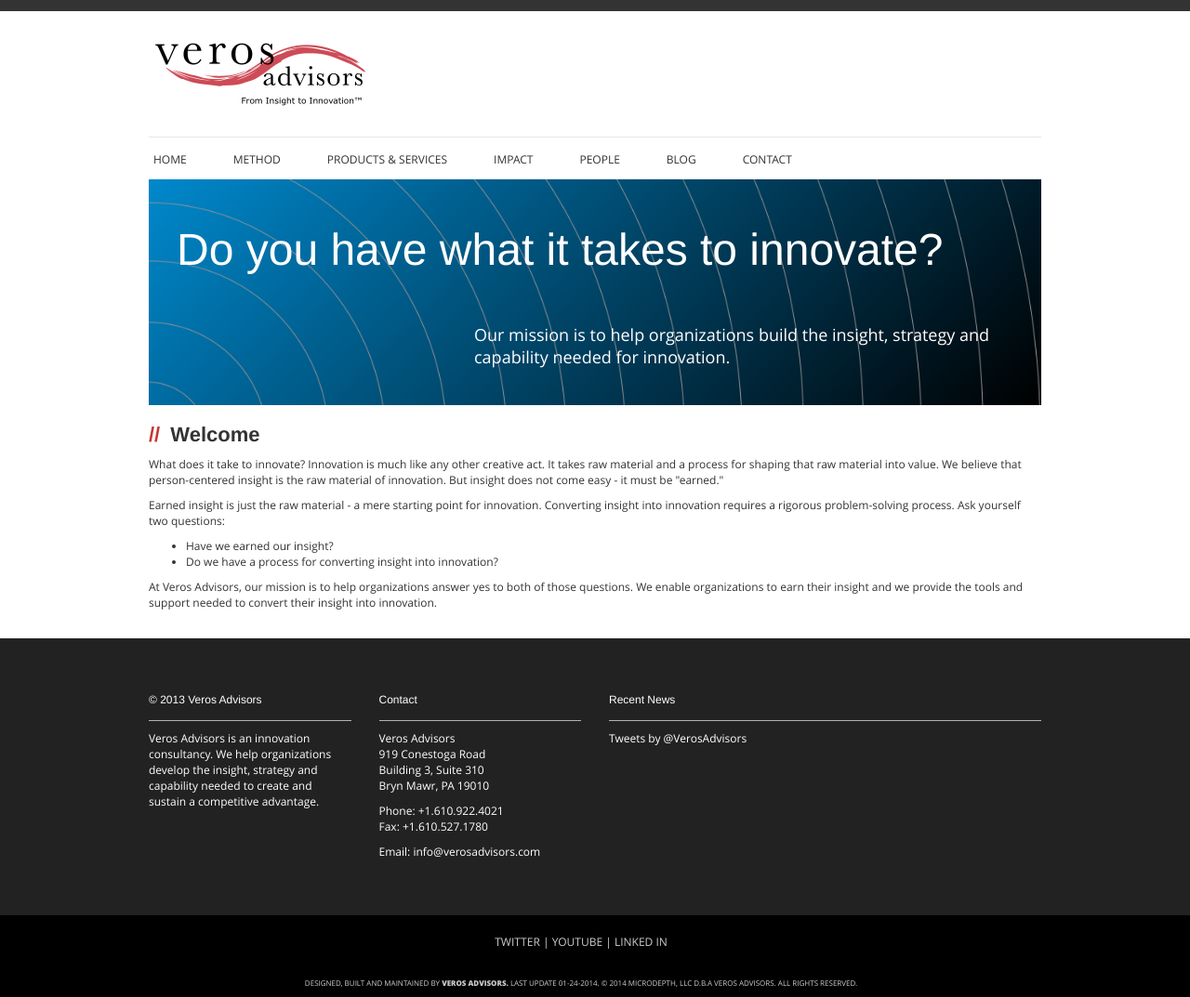
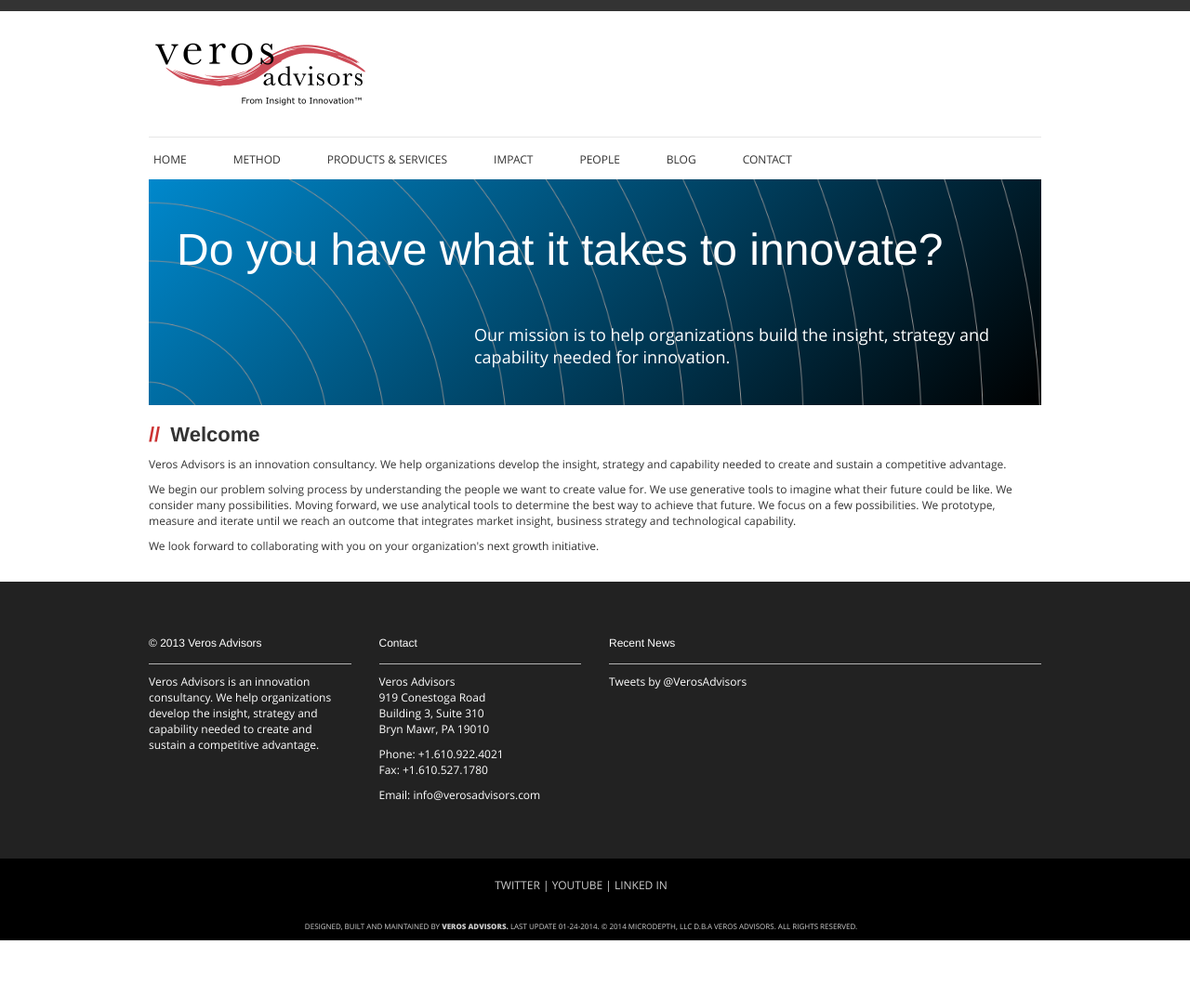
Before and after one commit to verosadvisors/verosadvisors, a Jekyll site: the page built from index.html, in a window 1280 px wide. Shown: the whole page at 93% size. Built offline with Jekyll 4.4.1, drawn with Linux system fonts in a browser that asks for light colours; Markdown is read by kramdown in place of the engine named in the settings; the list of posts is cut into pages by our own code; comment, search, counter and statistics services are not loaded; after the commit the page ends 1012 px from its top, so only the background shows below that.

Commit message:
content modifications

```diff
--- a/index.html
+++ b/index.html
@@ -37,24 +37,13 @@
   <div class="row divider about-container">
     <div class="col-md-12">
       <p>
-        What does it take to innovate?
-        Innovation is much like any other creative act.
-        It takes raw material and a process for shaping that raw material into value.
-        We believe that person-centered insight is the raw material of innovation.
-        But insight does not come easy - it must be "earned."
+        Veros Advisors is an innovation consultancy.  We help organizations develop the insight, strategy and capability needed to create and sustain a competitive advantage.
       </p>
       <p>
-        Earned insight is just the raw material - a mere starting point for innovation.
-        Converting insight into innovation requires a rigorous problem-solving process.
-        Ask yourself two questions:
+        We begin our problem solving process by understanding the people we want to create value for.  We use generative tools to imagine what their future could be like.  We consider many possibilities.  Moving forward, we use analytical tools to determine the best way to achieve that future.  We focus on a few possibilities.  We prototype, measure and iterate until we reach an outcome that integrates market insight, business strategy and technological capability.
       </p>
-      <ul>
-        <li>Have we earned our insight?</li>
-        <li>Do we have a process for converting insight into innovation?</li>
-      </ul>
       <p>
-        At Veros Advisors, our mission is to help organizations answer yes to both of those questions.
-        We enable organizations to earn their insight and we provide the tools and support needed to convert their insight into innovation.
+        We look forward to collaborating with you on your organization's next growth initiative.
       </p>
     </div> <!-- /grid-4 -->
 
```
Also changed, not shown: services.html (+12 -2 lines).
